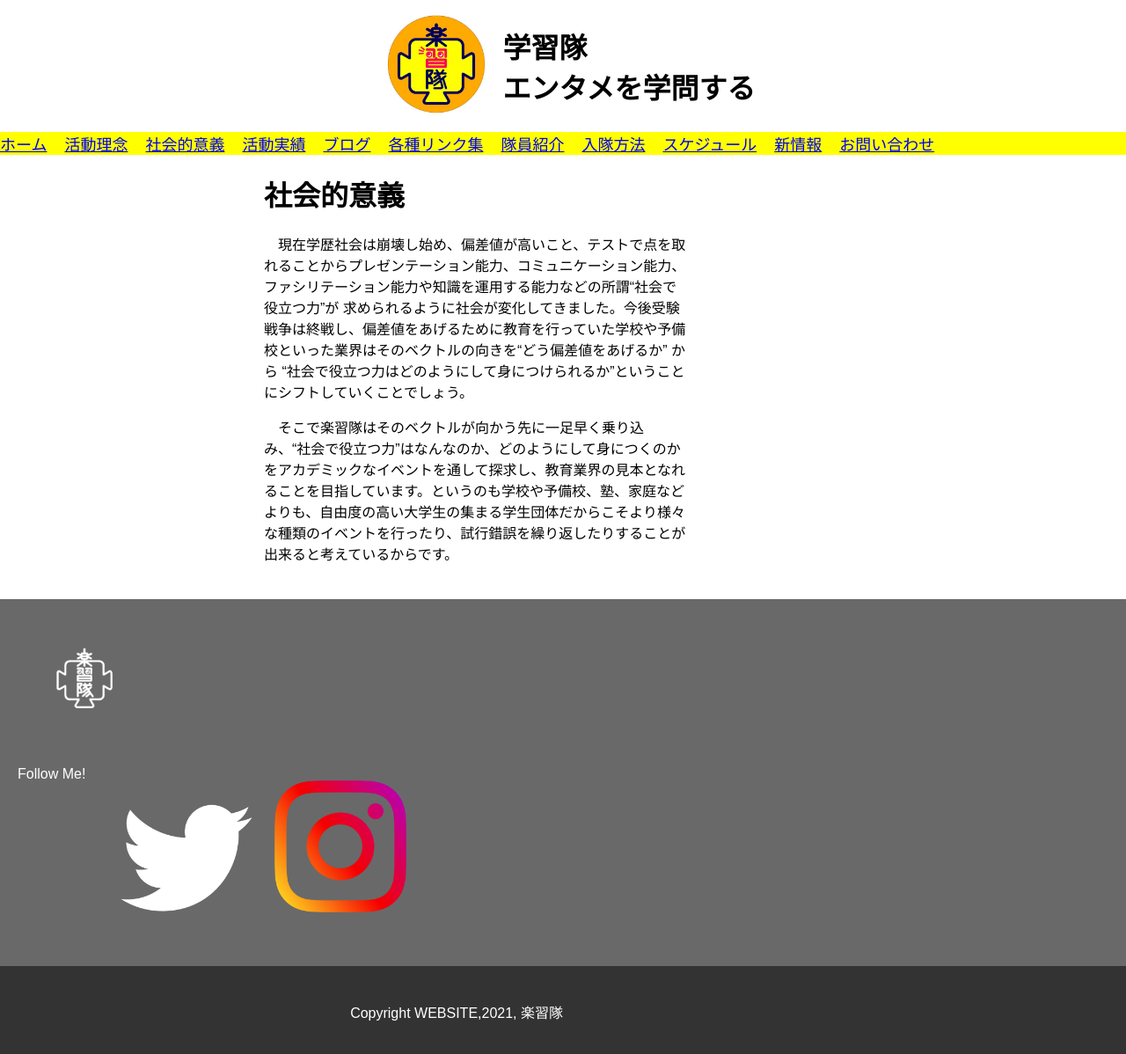
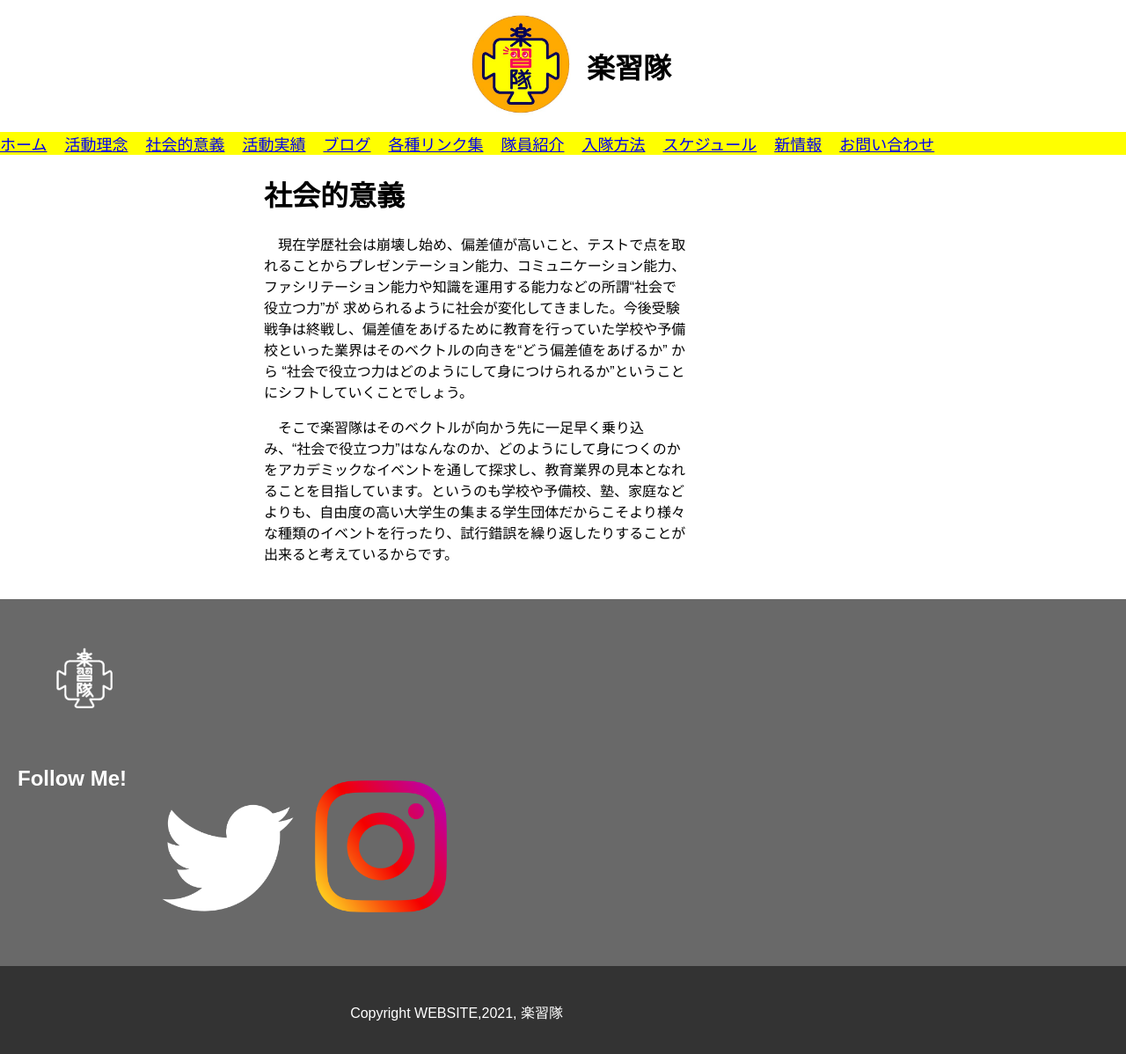
Before and after one commit to yuyu31/gakusyutai, a plain HTML site: page syakaiteki_igi.html in a window 1280 px wide. Shown: the whole page at 88% size. Drawn offline with Linux system fonts and the light colour scheme.

Commit message:
Update syakaiteki_igi.html

```diff
--- a/syakaiteki_igi.html
+++ b/syakaiteki_igi.html
@@ -9,7 +9,7 @@
 <header>
     <div class="title">
         <img src="./lasted_smalllogo.jpg" alt="楽習隊">
-        <h1>学習隊<br>エンタメを学問する</h1>
+        <h1>楽習隊</h1>
     </div>
 
     <nav>
@@ -23,7 +23,7 @@
             <li><a href="preparingpage.html">各種リンク集</a></li>
             <li><a href="preparingpage.html">隊員紹介</a></li>
             <li><a href="preparingpage.html">入隊方法</a></li>
-            <li><a href="schedule.html">スケジュール</a></li>
+            <li><a href="preparingpage.html">スケジュール</a></li>
             <li><a href="preparingpage.html">新情報</a></li>
             <li><a href="question.html">お問い合わせ</a></li>
         </ul>
@@ -51,9 +51,9 @@
       <p class="logo"><img src="./logo.png"></a></p>
 
       <div class="navi-row">
-        <p class="navi">
+        <h2 class="navi">
           Follow Me!
-        </p>
+        </h2>
         <ul class="sns-navi">
           <li><img src="2021 Twitter logo - white.png"><i class="fab fa-twitter"></i></a></li>
           <!--<li><a href="#"><i class="fab fa-youtube"></i></a></li>-->
```
